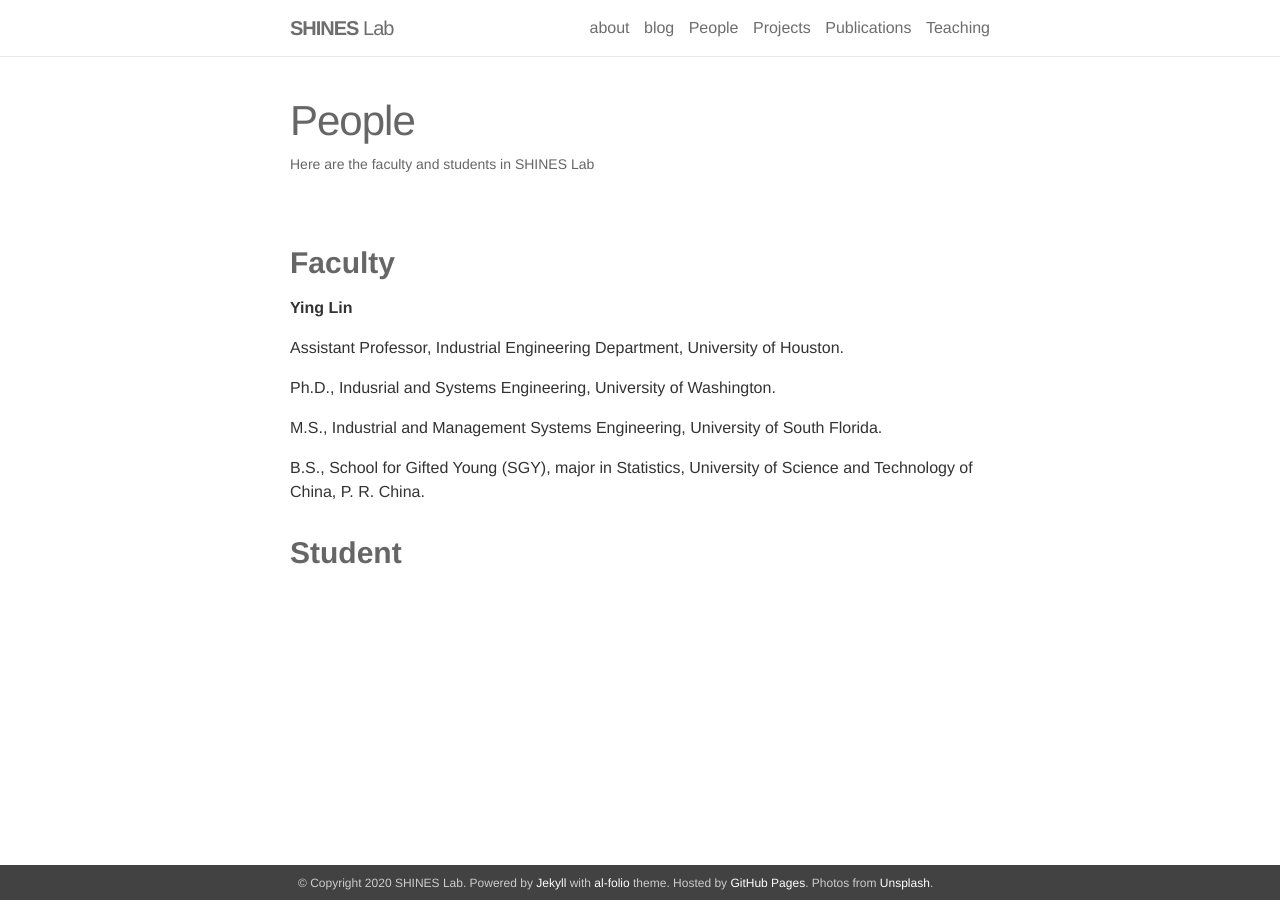
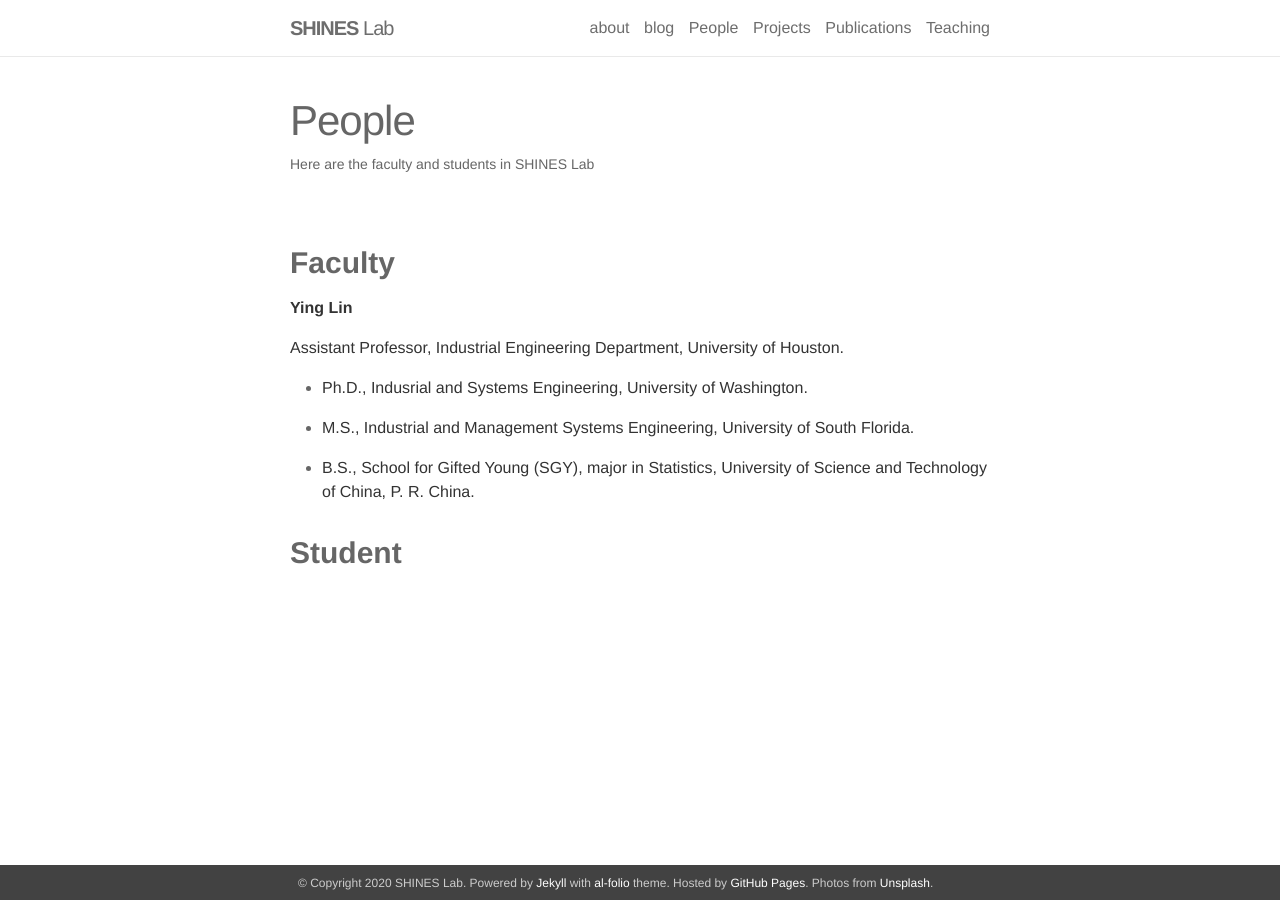
Before and after one commit to shines-lab/shines-lab.github.io, a Jekyll site: the page built from _pages/people.md, in a window 1280 px wide. Built offline with Jekyll 4.4.1, drawn with Linux system fonts in a browser that asks for light colours; nearby versions of some CDN libraries.

```diff
--- a/_pages/people.md
+++ b/_pages/people.md
@@ -11,11 +11,11 @@ description: Here are the faculty and students in SHINES Lab
 
 Assistant Professor, Industrial Engineering Department, University of Houston.
 
-Ph.D., Indusrial and Systems Engineering, University of Washington.
+* Ph.D., Indusrial and Systems Engineering, University of Washington.
 
-M.S., Industrial and Management Systems Engineering, University of South Florida.
+* M.S., Industrial and Management Systems Engineering, University of South Florida.
 
-B.S., School for Gifted Young (SGY), major in Statistics, University of Science and Technology of China, P. R. China.
+* B.S., School for Gifted Young (SGY), major in Statistics, University of Science and Technology of China, P. R. China.
 
 
 ### **Student**
```
